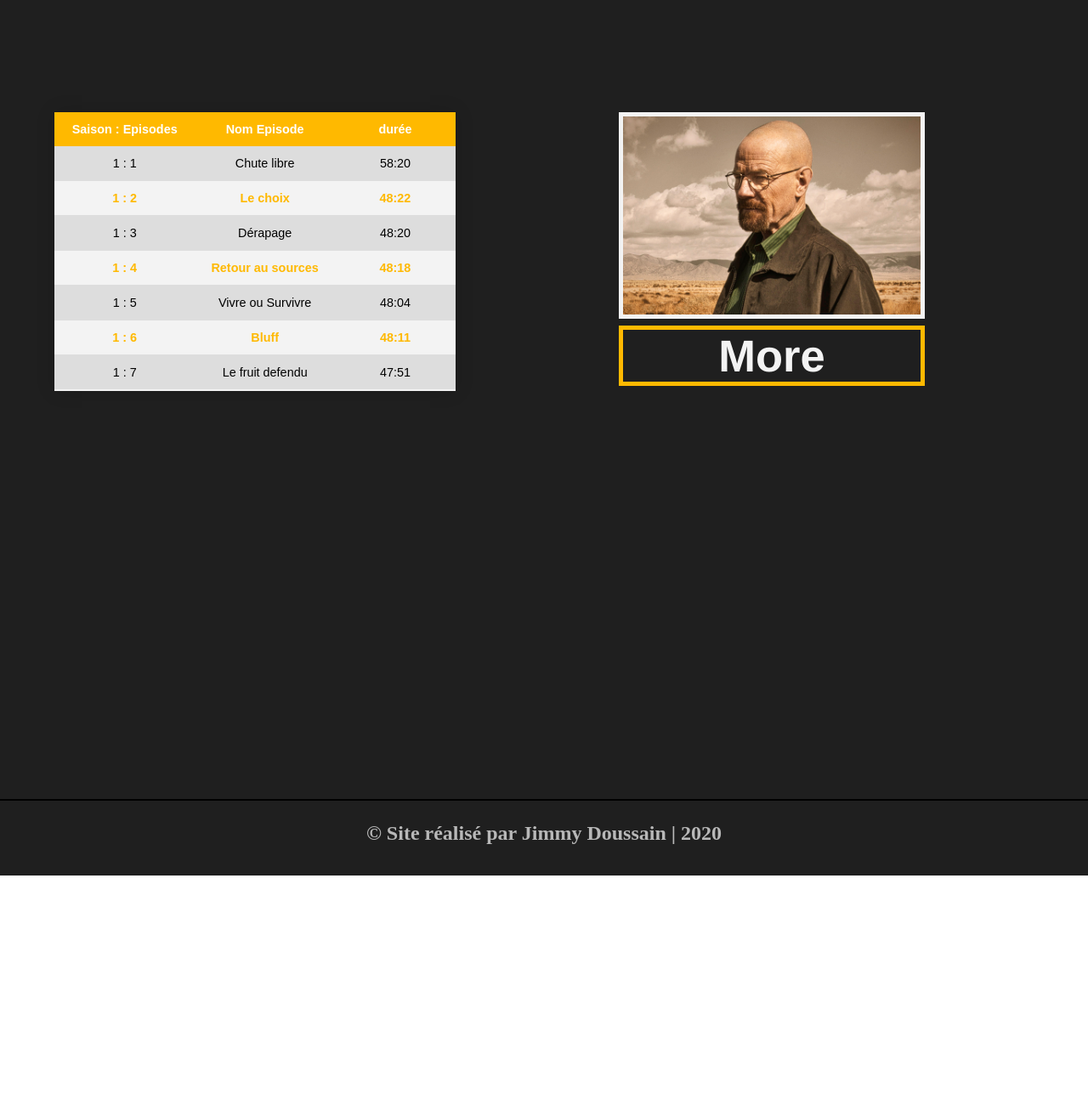
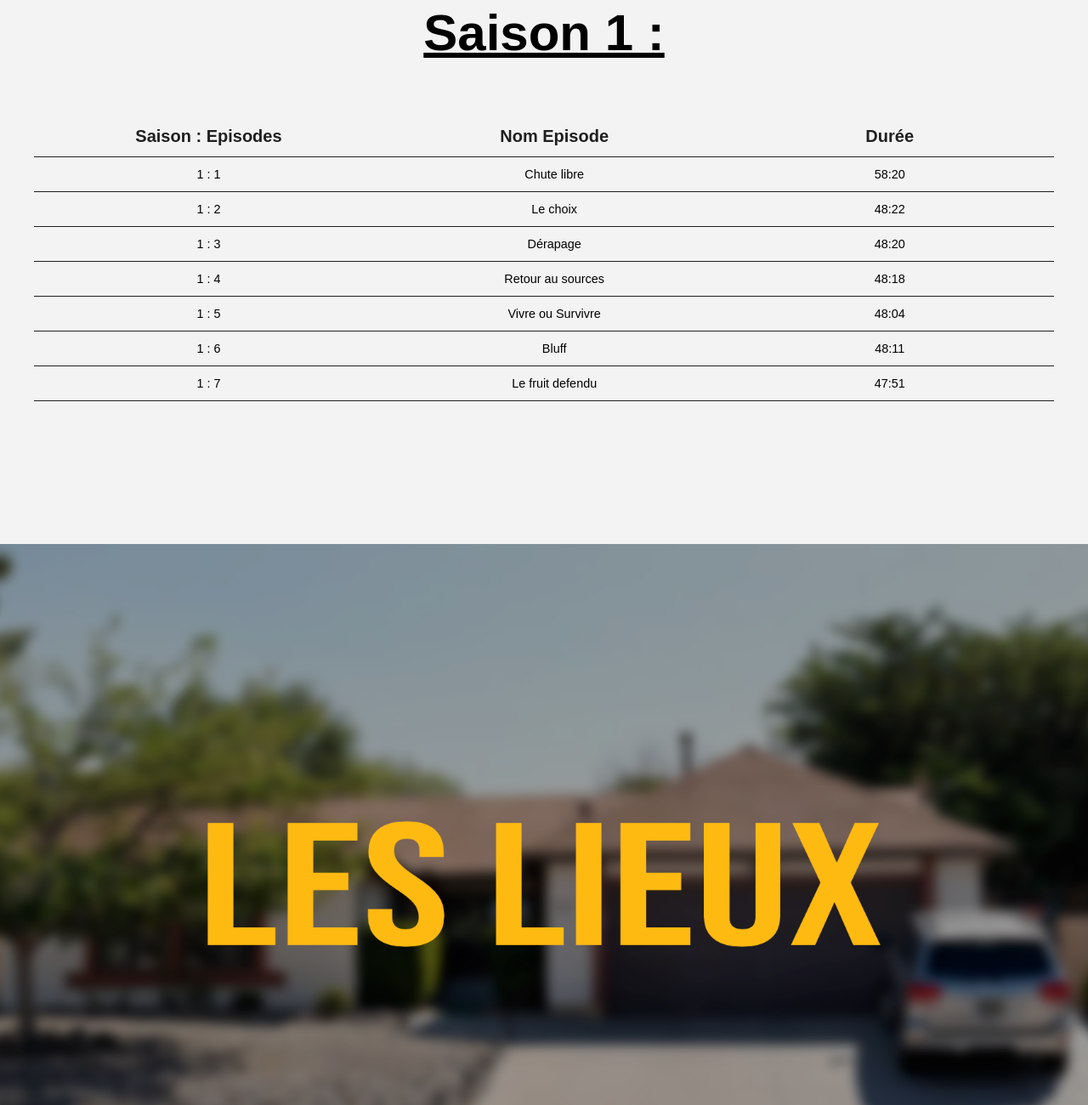
Before and after one commit to Doxteur/BTS_DOUSSAIN_SIO_WEBSITE, a plain HTML site: page Episodes.html in a window 1280 px wide. Shown: the part 2220-3520 px from the top of the page at 85% size. Before the commit the page ends 3250 px from the top, so only its background shows below. Drawn offline with nearby package versions, Linux system fonts and the light colour scheme.

Commit message:
Commit tableau

```diff
--- a/Episodes.css
+++ b/Episodes.css
@@ -113,13 +113,14 @@ section {
 }
 
 #fourthPage {
-  background-color: #1f1f1f;
+  background-color: #f3f3f3;
   margin-top: -25px;
   border-top: #1f1f1f 5px solid;
-  min-height: 1000px;
+  height: 700px;
 }
 
-.owl-dots {
+
+.owl-dot {
   background-color: #1f1f1f;
 }
 
@@ -127,19 +128,17 @@ section {
 
 .styled-table {
   border-collapse: collapse;
-  margin-top: 15%;
-  margin-left: 5%;
-
   font-size: 0.9em;
   font-family: sans-serif;
-  max-width: 600px;
-  box-shadow: 0 0 20px rgba(0, 0, 0, 0.15);
+  max-width: 1200px;
+  margin: auto;
 }
 
 .styled-table thead tr {
-  background-color: #ffb900;
-  color: #ffffff;
+  background-color: #f3f3f3;
+  color: #1f1f1f;
   text-align: left;
+  font-size: 20px;
 }
 
 .styled-table th, .styled-table td {
@@ -147,7 +146,9 @@ section {
 }
 
 .styled-table tbody tr {
-  border-bottom: 1px solid #dddddd;
+  border-top: 1px solid #1f1f1f;
+  border-bottom: 1px solid #1f1f1f;
+
 }
 
 .styled-table td, th {
@@ -155,22 +156,37 @@ section {
   width: 100vw;
 }
 
-.styled-table tbody tr:nth-of-type(even) {
+
+tr{
   background-color: #f3f3f3;
 }
+#saison1{
+  text-align: center;
+  margin-top: 5%;
+  margin-bottom: 15%;
 
-.styled-table tbody tr:last-of-type {
-  border-bottom: 2px solid #f3f3f3;
+
+}
+#saison1 h1{
+  font-size: 60px;
+  font-family: Arial, Helvetica, sans-serif;
+  font-weight: bold;
+  margin-bottom: 5%;
+  text-decoration: underline;
 }
 
-.styled-table tbody tr.active-row {
-  font-weight : bold;
-  color: #ffb900;
+#fithPage{
+  height: 1000px;
+  background-image: url("Images/Page4/backgroundlieux.png");
+  background-position: center center;
+  background-size: cover;
+  background-repeat: no-repeat;
+  background-attachment: fixed;
 }
-tr{
-  background-color: #dddddd;
+#sixPage{
+  background-color: blue;
 }
-
+/*
 #wiki{
   float: right;
   margin: 15%;
@@ -195,7 +211,7 @@ tr{
 }
 #wiki:hover{
   transform: scale(1.1);
-}
+} */
 /* Le Loader */
 
 .loader_text {
--- a/Episodes.html
+++ b/Episodes.html
@@ -91,20 +91,23 @@
         <!-- Permet la transition background parallax -->
     </section>
     <section id="fourthPage">
-        <div id="wiki">
+       <!--  <div id="wiki">
             <a href="https://breakingbad.fandom.com/fr/wiki/Wiki_Breaking_bad">
             <img src="Images/Page4/breaking_bad_sirota.jpg" alt="">
             <h1>More</h1>
         </a>
         </div>
+    -->
         <!-- Tableau des épisodes-->
+       <div id="saison1">
+        <h1>Saison 1 :</h1>
 
         <table class="styled-table">
             <thead>
                 <tr>
                     <th>Saison : Episodes</th>
                     <th>Nom Episode</th>
-                    <th>durée</th>
+                    <th>Durée</th>
 
                 </tr>
             </thead>
@@ -148,11 +151,15 @@
                 <!-- and so on... -->
             </tbody>
         </table>
-
-
+    </div>
 
     </section>
-
+    <section id="fithPage">
+        <!-- Permet la transition background parallax -->
+    </section>
+    <section id="sixPage">
+        <!-- Permet la transition background parallax -->
+    </section>
     <!-- Le footer  -->
     <footer>
         <div id="footerdiv">
@@ -162,12 +169,12 @@
 
 
 
-    <!-- Loader -->
+    <!-- Loader
      <div class="loader-wrapper">
          <span class="loader"><span class="loader-inner"></span></span>
 
          <h1 class="loader_text">Chargement des vidéos. Le chargement peut prendre du temps.</h1>
-
+      -->
 
     </div>
 
--- a/Story.css
+++ b/Story.css
@@ -129,13 +129,13 @@ a {
   transform: scale(1.2, 1);
 }
 #secondPage{
-  height: 800px;
+  height: 700px;
 }
 #secondPagecontent {
   display: flex;
   justify-content: space-evenly;
   position: relative;
-  top: 25%;
+  top: 22%;
 }
 
 #secondPagecontent img {
@@ -161,7 +161,7 @@ a {
   margin: auto;
 }
 
-@media screen and (max-width: 1024px) {
+@media screen and (max-width: 1170px) {
   #secondPage , #fourthPage{
     height: 100%;
   }
@@ -184,13 +184,13 @@ a {
 }
 
 #fourthPage{
-  height: 800px;
+  height: 700px;
 }
 #fourthPageContent {
   display: flex;
   justify-content: space-evenly;
   position: relative;
-  top: 25%;
+  top: 22%;
 
 }
 
@@ -269,7 +269,6 @@ a {
 
 /* Timeline */
 
-/* The actual timeline (the vertical ruler) */
 
 .timeline {
   position: relative;
@@ -280,7 +279,6 @@ a {
   padding-bottom: 2vw;
 }
 
-/* The actual timeline (the vertical ruler) */
 
 .timeline::after {
   content: "";
@@ -293,7 +291,6 @@ a {
   margin-left: -3px;
 }
 
-/* Container around content */
 
 .container {
   padding: 10px 50px;
@@ -313,7 +310,6 @@ a {
   font-weight: bold;
 }
 
-/* The circles on the timeline */
 
 .container::after {
   content: "";
@@ -328,19 +324,16 @@ a {
   z-index: 1;
 }
 
-/* Place the container to the left */
 
 .left {
   left: 0;
 }
 
-/* Place the container to the right */
 
 .right {
   left: 50%;
 }
 
-/* Add arrows to the left container (pointing right) */
 
 .left::before {
   content: " ";
@@ -355,7 +348,6 @@ a {
   border-color: transparent transparent transparent white;
 }
 
-/* Add arrows to the right container (pointing left) */
 
 .right::before {
   content: " ";
@@ -370,13 +362,11 @@ a {
   border-color: transparent white transparent transparent;
 }
 
-/* Fix the circle for containers on the right side */
 
 .right::after {
   left: -16px;
 }
 
-/* The actual content */
 
 .content {
   padding: 20px 30px;
@@ -385,31 +375,25 @@ a {
   border-radius: 6px;
 }
 
-/* Media queries - Responsive timeline on screens less than 600px wide */
 
 @media screen and (max-width: 600px) {
-  /* Place the timelime to the left */
   .timeline::after {
     left: 31px;
   }
-  /* Full-width containers */
   .container {
     width: 100%;
     padding-left: 70px;
     padding-right: 25px;
   }
-  /* Make sure that all arrows are pointing leftwards */
   .container::before {
     left: 60px;
     border: medium solid white;
     border-width: 10px 10px 10px 0;
     border-color: transparent white transparent transparent;
   }
-  /* Make sure all circles are at the same spot */
   .left::after, .right::after {
     left: 15px;
   }
-  /* Make all right containers behave like the left ones */
   .right {
     left: 0%;
   }
```
Also changed, not shown: Images/Page4/backgroundlieux.png (added).
